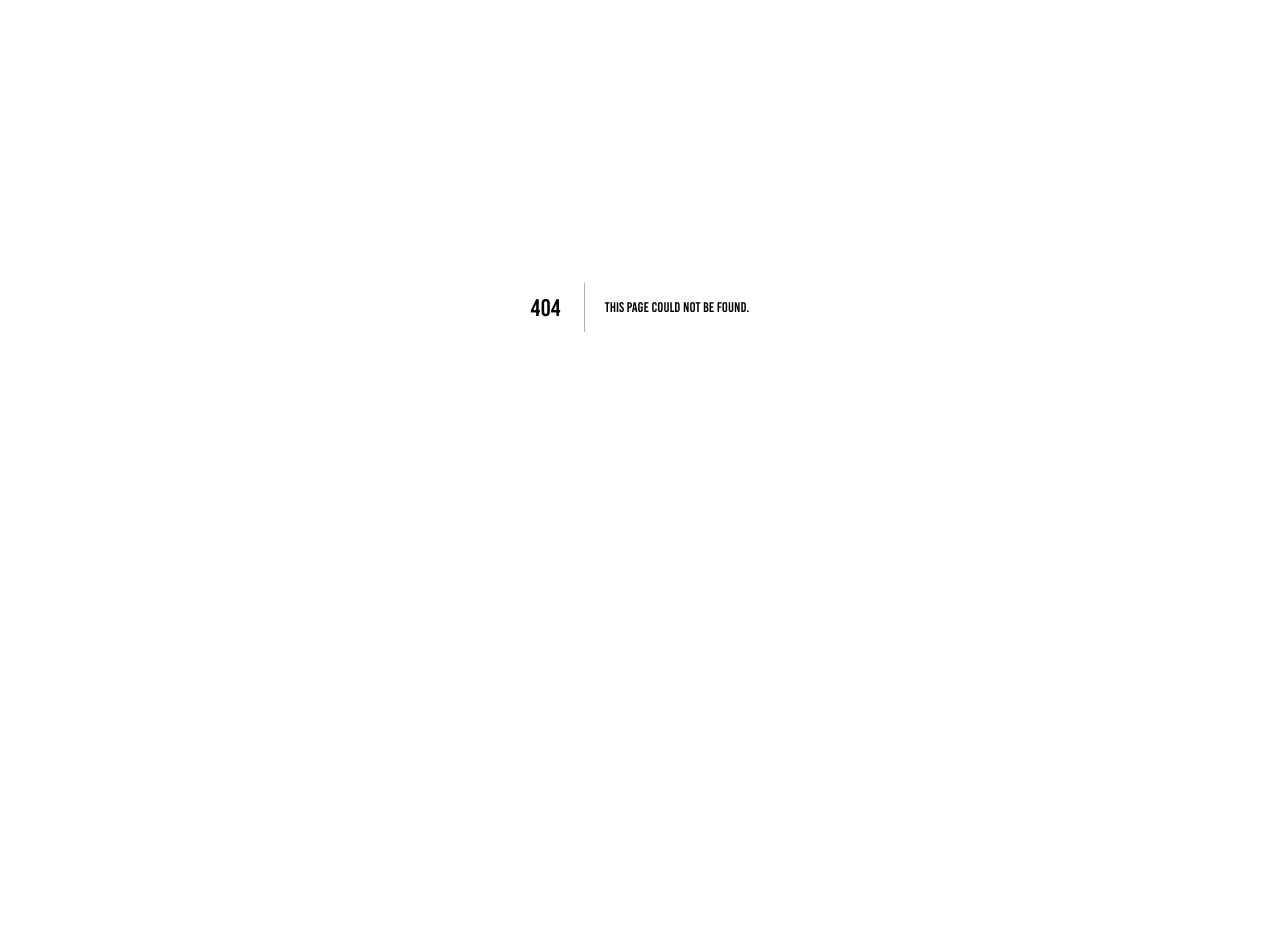
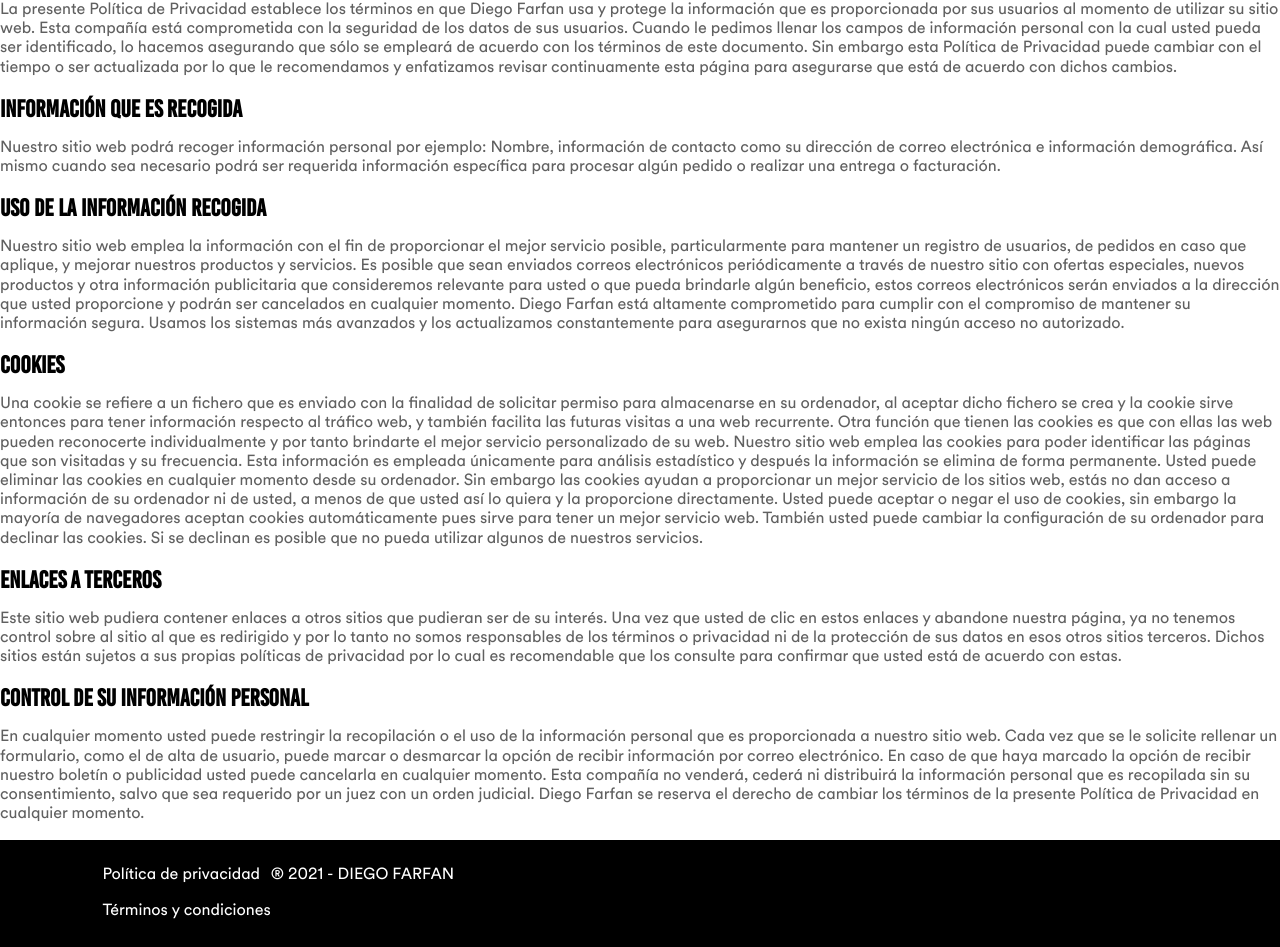
Before and after one commit to RebelsDev/diegofarfan, a Next.js app: page /terminos-y-condiciones in a window 1280 px wide. Before the commit this address had no page. Shown: the part 93-1040 px from the top of the page. Before the commit the page ends 800 px from the top, so only its background shows below. Built offline with nearby package versions, Linux system fonts and the light colour scheme.

Commit message:
add Links to footer

```diff
--- a/pages/shared/footer.js
+++ b/pages/shared/footer.js
@@ -1,3 +1,4 @@
+import Link from 'next/link'
 import styles from '../../styles/Footer.module.scss'
 
 export default function Footer() {
@@ -6,8 +7,19 @@
             <div className={styles.container}>
 
                 <div className={styles.politicas}>
-                    <p>Política de privacidad</p>
-                    <p>Términos y condiciones</p>
+                    <Link href="/politica-y-privacidad">
+                        <a target="_blank">
+                            <p>Política de privacidad</p>
+
+                        </a>
+                    </Link>
+
+                    <Link href="/terminos-y-condiciones">
+                        <a target="_blank">
+                            <p>Términos y condiciones</p>
+
+                        </a>
+                    </Link>
                 </div>
                 <div className={styles.copyright}>
                     <p>® 2021 - DIEGO FARFAN</p>
--- /dev/null
+++ b/pages/terminos-y-condiciones.js
@@ -0,0 +1,48 @@
+import Footer from './shared/footer';
+import NavBar from './shared/navbar';
+
+export default function Terminos() {
+    return (
+        <>
+            <NavBar />
+
+            <div className='muchotexto'>
+                <h1>Términos y condiciones</h1>
+                <p>La presente Política de Privacidad establece los términos en que Diego Farfan usa y protege la información que es proporcionada por sus usuarios al momento de utilizar su sitio web. Esta compañía está comprometida con la seguridad de los datos de sus usuarios. Cuando le pedimos llenar los campos de información personal con la cual usted pueda ser identificado, lo hacemos asegurando que sólo se empleará de acuerdo con los términos de este documento. Sin embargo esta Política de Privacidad puede cambiar con el tiempo o ser actualizada por lo que le recomendamos y enfatizamos revisar continuamente esta página para asegurarse que está de acuerdo con dichos cambios.</p>
+                <h2>Información que es recogida</h2>
+                <p>
+                    Nuestro sitio web podrá recoger información personal por ejemplo: Nombre, información de contacto como su dirección de correo electrónica e información demográfica. Así mismo cuando sea necesario podrá ser requerida información específica para procesar algún pedido o realizar una entrega o facturación.
+                </p>
+                <h2>
+                    Uso de la información recogida
+                </h2>
+                <p>
+                    Nuestro sitio web emplea la información con el fin de proporcionar el mejor servicio posible, particularmente para mantener un registro de usuarios, de pedidos en caso que aplique, y mejorar nuestros productos y servicios. Es posible que sean enviados correos electrónicos periódicamente a través de nuestro sitio con ofertas especiales, nuevos productos y otra información publicitaria que consideremos relevante para usted o que pueda brindarle algún beneficio, estos correos electrónicos serán enviados a la dirección que usted proporcione y podrán ser cancelados en cualquier momento.
+                    Diego Farfan está altamente comprometido para cumplir con el compromiso de mantener su información segura. Usamos los sistemas más avanzados y los actualizamos constantemente para asegurarnos que no exista ningún acceso no autorizado.
+                </p>
+                <h2>
+                    Cookies
+                </h2>
+                <p>
+                    Una cookie se refiere a un fichero que es enviado con la finalidad de solicitar permiso para almacenarse en su ordenador, al aceptar dicho fichero se crea y la cookie sirve entonces para tener información respecto al tráfico web, y también facilita las futuras visitas a una web recurrente. Otra función que tienen las cookies es que con ellas las web pueden reconocerte individualmente y por tanto brindarte el mejor servicio personalizado de su web.
+                    Nuestro sitio web emplea las cookies para poder identificar las páginas que son visitadas y su frecuencia. Esta información es empleada únicamente para análisis estadístico y después la información se elimina de forma permanente. Usted puede eliminar las cookies en cualquier momento desde su ordenador. Sin embargo las cookies ayudan a proporcionar un mejor servicio de los sitios web, estás no dan acceso a información de su ordenador ni de usted, a menos de que usted así lo quiera y la proporcione directamente. Usted puede aceptar o negar el uso de cookies, sin embargo la mayoría de navegadores aceptan cookies automáticamente pues sirve para tener un mejor servicio web. También usted puede cambiar la configuración de su ordenador para declinar las cookies. Si se declinan es posible que no pueda utilizar algunos de nuestros servicios.
+                </p>
+                <h2>
+                    Enlaces a Terceros
+                </h2>
+                <p>
+                    Este sitio web pudiera contener enlaces a otros sitios que pudieran ser de su interés. Una vez que usted de clic en estos enlaces y abandone nuestra página, ya no tenemos control sobre al sitio al que es redirigido y por lo tanto no somos responsables de los términos o privacidad ni de la protección de sus datos en esos otros sitios terceros. Dichos sitios están sujetos a sus propias políticas de privacidad por lo cual es recomendable que los consulte para confirmar que usted está de acuerdo con estas.
+                </p>
+                <h2>
+                    Control de su información personal
+                </h2>
+                <p>
+                    En cualquier momento usted puede restringir la recopilación o el uso de la información personal que es proporcionada a nuestro sitio web. Cada vez que se le solicite rellenar un formulario, como el de alta de usuario, puede marcar o desmarcar la opción de recibir información por correo electrónico. En caso de que haya marcado la opción de recibir nuestro boletín o publicidad usted puede cancelarla en cualquier momento.
+                    Esta compañía no venderá, cederá ni distribuirá la información personal que es recopilada sin su consentimiento, salvo que sea requerido por un juez con un orden judicial.
+                    Diego Farfan se reserva el derecho de cambiar los términos de la presente Política de Privacidad en cualquier momento.
+                </p>
+            </div>
+            <Footer />
+        </>
+    )
+}
```
